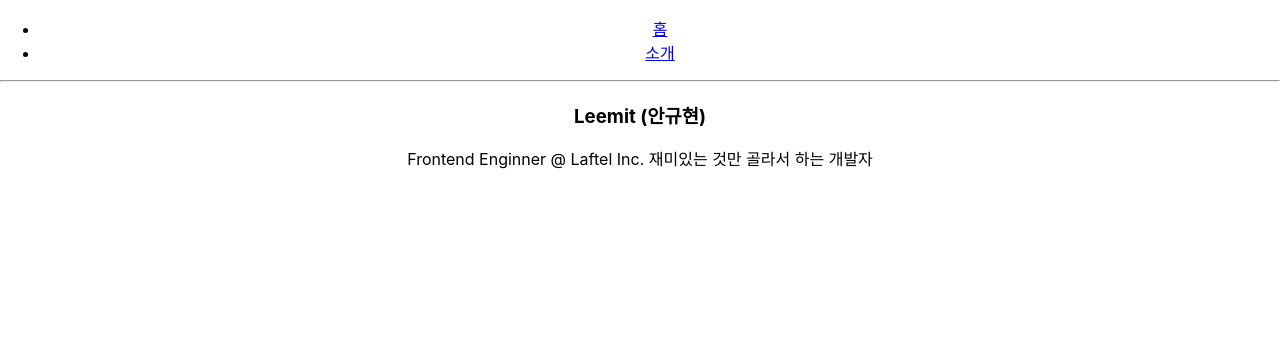
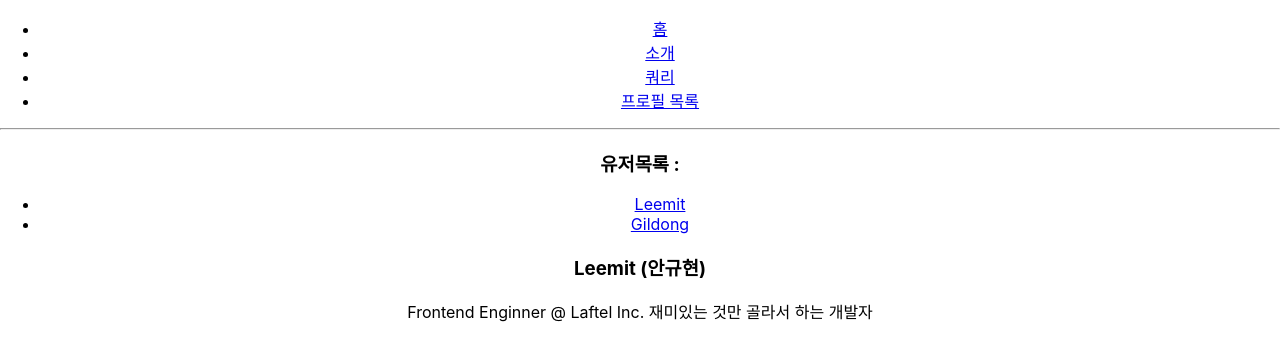
Before and after one commit to GyuHyunA/react_diary, a React (Create React App) app: page /profiles/Leemit in a window 1280 px wide. Shown: the top 360 px of the page. Built offline with nearby package versions, Linux system fonts and the light colour scheme.

Commit message:
20210701_React-router

```diff
--- a/package.json
+++ b/package.json
@@ -6,6 +6,7 @@
     "@testing-library/jest-dom": "^5.11.4",
     "@testing-library/react": "^11.1.0",
     "@testing-library/user-event": "^12.1.10",
+    "qs": "^6.7.0",
     "react": "^17.0.2",
     "react-dom": "^17.0.2",
     "react-router-dom": "^5.2.0",
--- a/src/App.js
+++ b/src/App.js
@@ -1,9 +1,9 @@
-import logo from './logo.svg';
 import './App.css';
 import { Route, Link } from 'react-router-dom';
 import About from './rout_component/about';
 import Home from './rout_component/home';
-import Profile from './rout_component/Profile';
+import Profiles from './rout_component/profiles';
+import Queryabout from './rout_component/queryabout';
 
 function App() {
   return (
@@ -15,12 +15,19 @@ function App() {
         <li>
           <Link to="/about"> 소개 </Link>
         </li>
+        <li>
+          <Link to="/queryabout"> 쿼리 </Link>
+        </li>
+        <li>
+          <Link to="/profiles"> 프로필 목록 </Link>
+        </li>
 
       </ul>
       <hr />
       <Route path="/" component={Home} exact={true}/> {/* exact={true} ==> 경로가 완전히 같을 때만 컴포넌트를 보여줌 */}
       <Route path="/about" component={About}/>
-      <Route path="/profiles/:username" component={Profile}/>
+      <Route path="/queryabout" component={Queryabout} />
+      <Route path="/profiles" component={Profiles}/>
     </div>
   );
 }
--- /dev/null
+++ b/src/rout_component/profiles.js
@@ -0,0 +1,27 @@
+import React from 'react';
+import {Link, Route} from 'react-router-dom';
+import Profile from './Profile';
+
+function Profiles() {
+  return (
+        <>
+        <h3>유저목록 : </h3>
+        <ul>
+            <li>
+                <Link to="/profiles/Leemit">Leemit</Link>
+            </li>
+            <li>
+                <Link to="/profiles/gildong">Gildong</Link>
+            </li>
+        </ul>
+
+        <Route path="/profiles"
+        exact
+        render={() => <div>유저를 선택해주세요</div>}/>
+
+        <Route path="/profiles/:username" component={Profile}/>
+        </>
+    );
+}
+
+export default Profiles;
--- /dev/null
+++ b/src/rout_component/queryabout.js
@@ -0,0 +1,19 @@
+import React from 'react';
+import Qs from 'qs';
+
+function Queryabout({location}) {
+    const query = Qs.parse(location.search, {
+        ignoreQueryPrefix: true
+    });
+    const detail = query.detail==='true';
+
+    return (
+        <>
+            <h1>쿼리 라우터 소개</h1>
+            <p>이 프로젝트는 리액트 라우터 기초를 실습해보는 예제 프로젝트 랍니다</p>
+            {detail && <p>추가적인 정보가 어쩌고 저쩌고...</p> }
+        </>
+    );
+}
+
+export default Queryabout;
```
Also changed, not shown: 2 other files (tests, documents, lock files or other folders).
